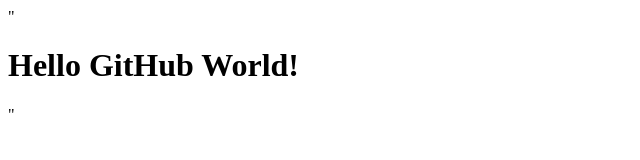
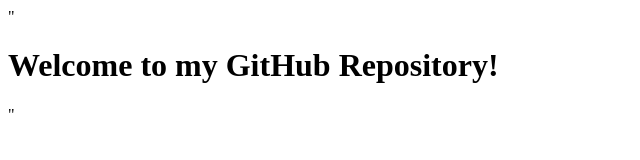
Before and after one commit to sieuta/ElectronicStore, a plain HTML site: page index.html in a window 1280 px wide. Shown: the whole page, without its empty margins (0-640 px from the left). Drawn offline with Linux system fonts and the light colour scheme.

Commit message:
Update index.html content

```diff
--- a/index.html
+++ b/index.html
@@ -1 +1 @@
-"<html><body><h1>Hello GitHub World!</h1></body></html>"
+"<html><body><h1>Welcome to my GitHub Repository!</h1></body></html>"
```
